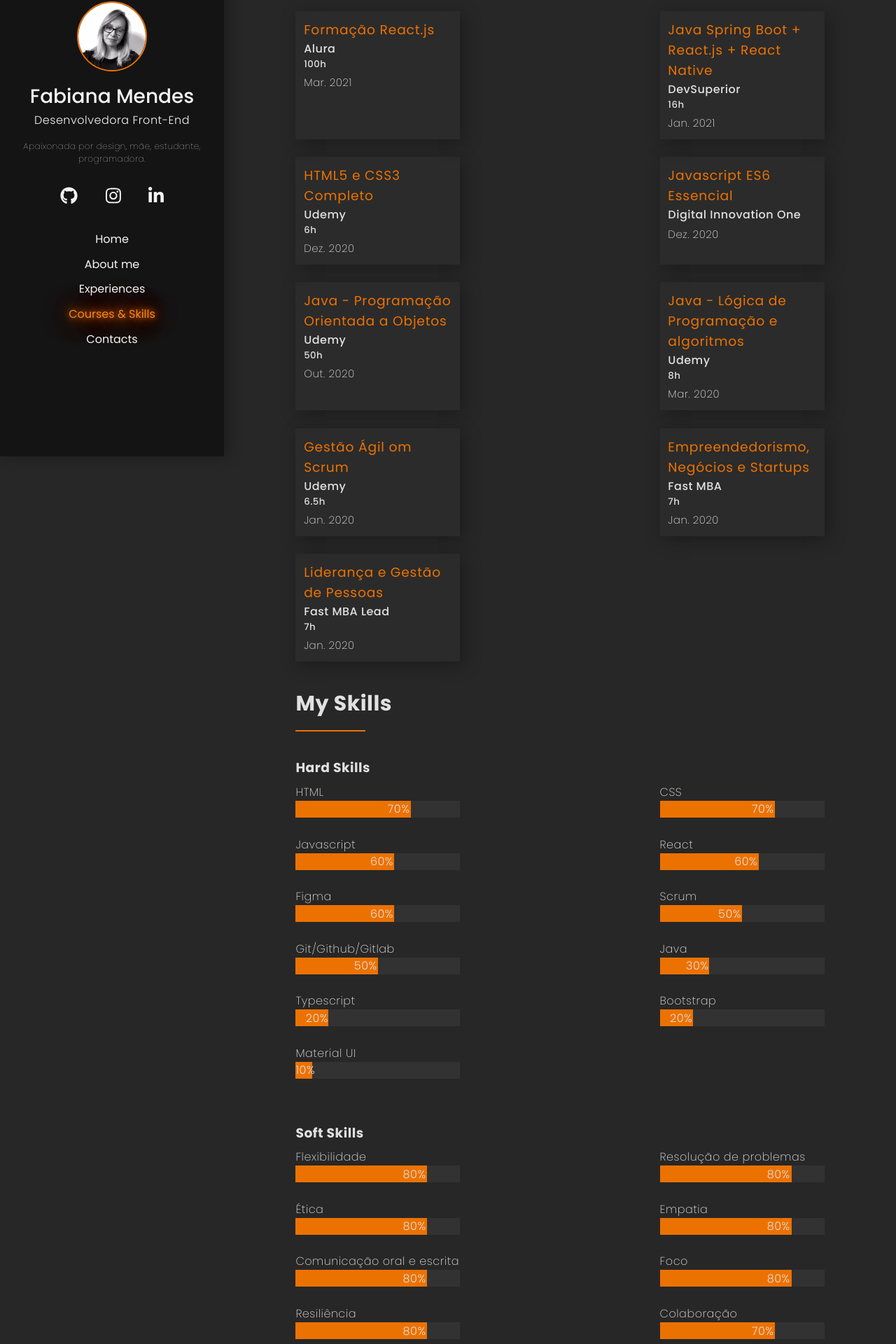
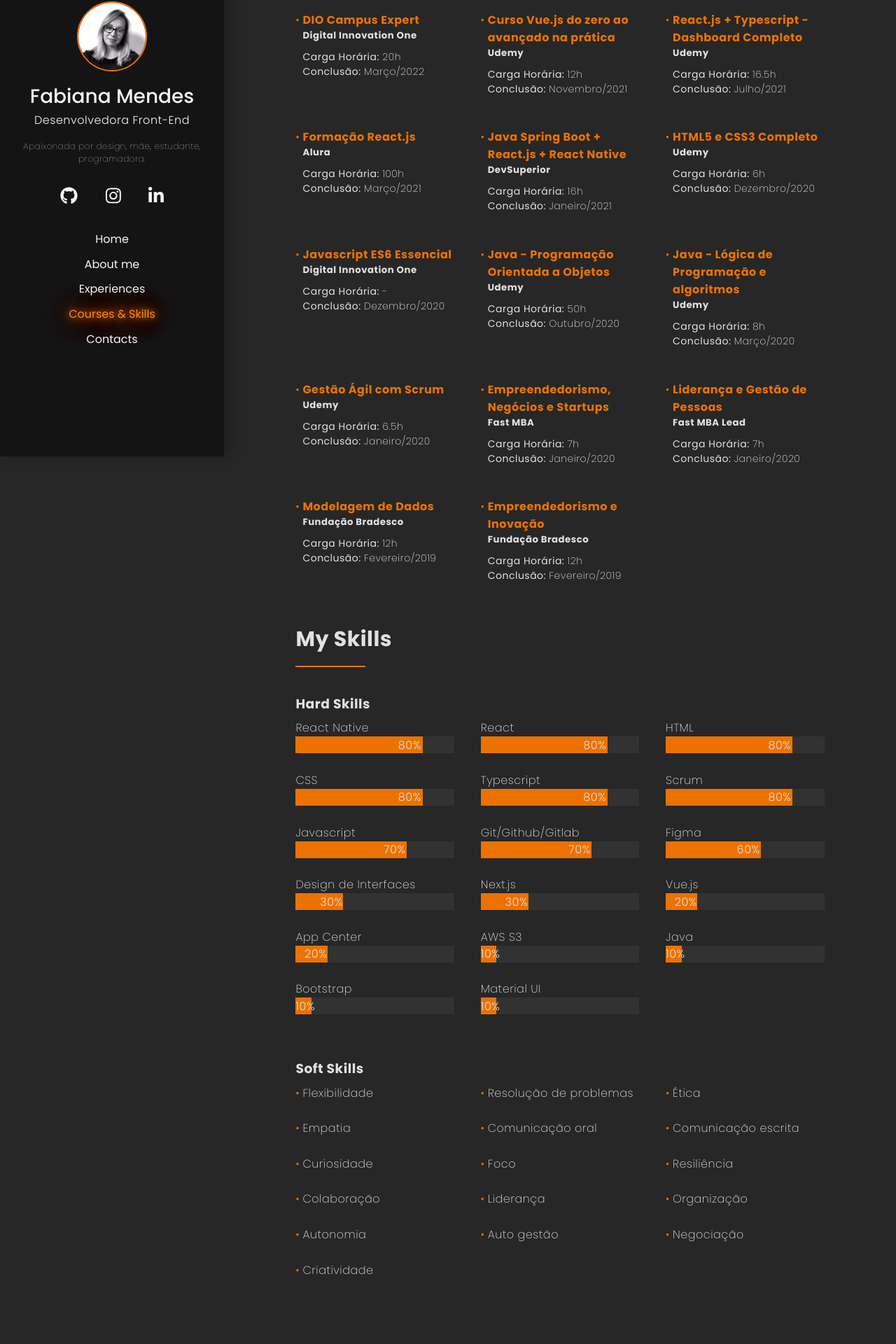
Before and after one commit to FabianaMendes/react-portfolio, a React (Create React App) app: page /skills in a window 1280 px wide. Shown: the part 148-2068 px from the top of the page at 70% size. Built offline with nearby package versions, Linux system fonts and the light colour scheme.

Commit message:
Atualiza pagina skills, adiciona competencias e altera estilos

```diff
--- a/src/pages/Skills/index.js
+++ b/src/pages/Skills/index.js
@@ -4,172 +4,188 @@ import './style.css';
 
 export default function Skills() {
   return (
-        <>
     <div className="container">
       <h2>Courses</h2>
       <div className="line"></div>
-                    <div className="courses-container">
-                        <Card
-                            position="Formação React.js"
-                            company="Alura"
-                            time="100h"
-                            description="Mar. 2021"
-                        />
-                        <Card
-                            position="Java Spring Boot + React.js + React Native"
-                            company="DevSuperior"
-                            time="16h"
-                            description="Jan. 2021"
-                        />
-                        <Card
-                            position="HTML5 e CSS3 Completo"
-                            company="Udemy"
-                            time="6h"
-                            description="Dez. 2020"
-                        />
-                        <Card
-                            position="Javascript ES6 Essencial"
-                            company="Digital Innovation One"
-                            time=""
-                            description="Dez. 2020"
-                        />
-                        <Card
-                            position="Java - Programação Orientada a Objetos"
-                            company="Udemy"
-                            time="50h"
-                            description="Out. 2020"
-                        />
-                        <Card
-                            position="Java - Lógica de Programação e algoritmos"
-                            company="Udemy"
-                            time="8h"
-                            description="Mar. 2020"
-                        />
-                        <Card
-                            position="Gestão Ágil om Scrum"
-                            company="Udemy"
-                            time="6.5h"
-                            description="Jan. 2020"
-                        />
-                        <Card
-                            position="Empreendedorismo, Negócios e Startups"
-                            company="Fast MBA"
-                            time="7h"
-                            description="Jan. 2020"
-                        />
-                        <Card
-                            position="Liderança e Gestão de Pessoas"
-                            company="Fast MBA Lead"
-                            time="7h"
-                            description="Jan. 2020"
-                        />
-                    </div>
+      <ul className="courses-container">
+        <li>
+          <h4>DIO Campus Expert</h4>
+          <h5>Digital Innovation One</h5>
+          <p><span>Carga Horária: </span>20h</p>
+          <p><span>Conclusão: </span>Março/2022</p>
+        </li>
+        <li>
+          <h4>Curso Vue.js do zero ao avançado na prática</h4>
+          <h5>Udemy</h5>
+          <p><span>Carga Horária: </span>12h</p>
+          <p><span>Conclusão: </span>Novembro/2021</p>
+        </li>
+        <li>
+          <h4>React.js + Typescript - Dashboard Completo</h4>
+          <h5>Udemy</h5>
+          <p><span>Carga Horária: </span>16.5h</p>
+          <p><span>Conclusão: </span>Julho/2021</p>
+        </li>
+        <li>
+          <h4>Formação React.js</h4>
+          <h5>Alura</h5>
+          <p><span>Carga Horária: </span>100h</p>
+          <p><span>Conclusão: </span>Março/2021</p>
+        </li>
+        <li>
+          <h4>Java Spring Boot + React.js + React Native</h4>
+          <h5>DevSuperior</h5>
+          <p><span>Carga Horária: </span>16h</p>
+          <p><span>Conclusão: </span>Janeiro/2021</p>
+        </li>
+        <li>
+          <h4>HTML5 e CSS3 Completo</h4>
+          <h5>Udemy</h5>
+          <p><span>Carga Horária: </span>6h</p>
+          <p><span>Conclusão: </span>Dezembro/2020</p>
+        </li>
+        <li>
+          <h4>Javascript ES6 Essencial</h4>
+          <h5>Digital Innovation One</h5>
+          <p><span>Carga Horária: </span>-</p>
+          <p><span>Conclusão: </span>Dezembro/2020</p>
+        </li>
+        <li>
+          <h4>Java - Programação Orientada a Objetos</h4>
+          <h5>Udemy</h5>
+          <p><span>Carga Horária: </span>50h</p>
+          <p><span>Conclusão: </span>Outubro/2020</p>
+        </li>
+        <li>
+          <h4>Java - Lógica de Programação e algoritmos</h4>
+          <h5>Udemy</h5>
+          <p><span>Carga Horária: </span>8h</p>
+          <p><span>Conclusão: </span>Março/2020</p>
+        </li>
+        <li>
+          <h4>Gestão Ágil com Scrum</h4>
+          <h5>Udemy</h5>
+          <p><span>Carga Horária: </span>6.5h</p>
+          <p><span>Conclusão: </span>Janeiro/2020</p>
+        </li>
+        <li>
+          <h4>Empreendedorismo, Negócios e Startups</h4>
+          <h5>Fast MBA</h5>
+          <p><span>Carga Horária: </span>7h</p>
+          <p><span>Conclusão: </span>Janeiro/2020</p>
+        </li>
+        <li>
+          <h4>Liderança e Gestão de Pessoas</h4>
+          <h5>Fast MBA Lead</h5>
+          <p><span>Carga Horária: </span>7h</p>
+          <p><span>Conclusão: </span>Janeiro/2020</p>
+        </li>
+        <li>
+          <h4>Modelagem de Dados</h4>
+          <h5>Fundação Bradesco</h5>
+          <p><span>Carga Horária: </span>12h</p>
+          <p><span>Conclusão: </span>Fevereiro/2019</p>
+        </li>
+        <li>
+          <h4>Empreendedorismo e Inovação</h4>
+          <h5>Fundação Bradesco</h5>
+          <p><span>Carga Horária: </span>12h</p>
+          <p><span>Conclusão: </span>Fevereiro/2019</p>
+        </li>
+      </ul>
       <h2>My Skills</h2>
       <div className="line"></div>
       <h3>Hard Skills</h3>
       <div className="skills">
         <SkillBar
+          name="React Native"
+          size="80"
+        />
+        <SkillBar
+          name="React"
+          size="80"
+        />
+        <SkillBar
           name="HTML"
+          size="80"
+        />
+        <SkillBar
+          name="CSS"
+          size="80"
+        />
+        <SkillBar
+          name="Typescript"
+          size="80"
+        />
+        <SkillBar
+          name="Scrum"
+          size="80"
+        />
+        <SkillBar
+          name="Javascript"
           size="70"
         />
         <SkillBar
-                            name="CSS"
+          name="Git/Github/Gitlab"
           size="70"
-                        />
-                        <SkillBar
-                            name="Javascript"
-                            size="60"
-                        />
-                        <SkillBar
-                            name="React"
-                            size="60"
         />
         <SkillBar
           name="Figma"
           size="60"
         />
         <SkillBar
-                            name="Scrum"
-                            size="50"
+          name="Design de Interfaces"
+          size="30"
         />
         <SkillBar
-                            name="Git/Github/Gitlab"
-                            size="50"
+          name="Next.js"
+          size="30"
+        />
+        <SkillBar
+          name="Vue.js"
+          size="20"
+        />
+        <SkillBar
+          name="App Center"
+          size="20"
+        />
+        <SkillBar
+          name="AWS S3"
+          size="10"
         />
         <SkillBar
           name="Java"
-                            size="30"
-                        />
-                        <SkillBar
-                            name="Typescript"
-                            size="20"
+          size="10"
         />
         <SkillBar
           name="Bootstrap"
-                            size="20"
+          size="10"
         />
         <SkillBar
           name="Material UI"
           size="10"
         />
       </div>
-                    <br/>
+      <br />
       <h3>Soft Skills</h3>
-                    <div className="skills">
-                        <SkillBar
-                            name="Flexibilidade"
-                            size="80"
-                        />
-                        <SkillBar
-                            name="Resolução de problemas"
-                            size="80"
-                        />
-                        <SkillBar
-                            name="Ética"
-                            size="80"
-                        />
-                        <SkillBar
-                            name="Empatia"
-                            size="80"
-                        />
-                        <SkillBar
-                            name="Comunicação oral e escrita"
-                            size="80"
-                        />
-                        <SkillBar
-                            name="Foco"
-                            size="80"
-                        />
-                        <SkillBar
-                            name="Resiliência"
-                            size="80"
-                        />
-                        <SkillBar
-                            name="Colaboração"
-                            size="70"
-                        />
-                        <SkillBar
-                            name="Liderança"
-                            size="70"
-                        />
-                        <SkillBar
-                            name="Organização"
-                            size="70"
-                        />
-                        <SkillBar
-                            name="Autonomia"
-                            size="70"
-                        />
-                        <SkillBar
-                            name="Negociação"
-                            size="60"
-                        />
-                        <SkillBar
-                            name="Criatividade"
-                            size="50"
-                        />
+      <ul className="skills">
+        <li >Flexibilidade</li>
+        <li>Resolução de problemas</li>
+        <li>Ética</li>
+        <li>Empatia</li>
+        <li>Comunicação oral</li>
+        <li>Comunicação escrita</li>
+        <li>Curiosidade</li>
+        <li>Foco</li>
+        <li>Resiliência</li>
+        <li>Colaboração</li>
+        <li>Liderança</li>
+        <li>Organização</li>
+        <li>Autonomia</li>
+        <li>Auto gestão</li>
+        <li>Negociação</li>
+        <li>Criatividade</li>
+      </ul>
     </div>
-            </div>
-        </>
   );
 }
--- a/src/pages/Skills/style.css
+++ b/src/pages/Skills/style.css
@@ -1,14 +1,48 @@
 .container .skills, .courses-container {
     margin: 1% 0 5%;
     display: grid;
-    grid-template-columns: repeat(auto-fill, 235px);
+    grid-template-columns: repeat(auto-fill, 30%);
     grid-gap: 2vw;
     justify-content: space-between;
     height: max-content;
 }
 
+.container .courses-container li {
+    margin-bottom: 20px;
+}
+
+.container .courses-container h4 {
+    color: var(--primary);
+}
+
+.container .courses-container h5 {
+    margin-bottom: 10px;
+}
+
+.container .courses-container p {
+    font-size: 14px;
+}
+
+.container .courses-container p span {
+    font-weight: 400;
+}
+
 .container .skills-container:first-child{
     margin-bottom:100px;
+}
+
+.container li {
+    list-style: none;
+    position: relative;
+    margin-left: 10px;
+}
+
+.container li:before {
+    content: '\2022';
+    display: inline-block;
+    position: absolute;
+    left: -10px;
+    color: var(--primary);
 }
 
 @media only screen and (max-width: 900px){
```
Lines whose indentation alone changed are shown as unchanged.
